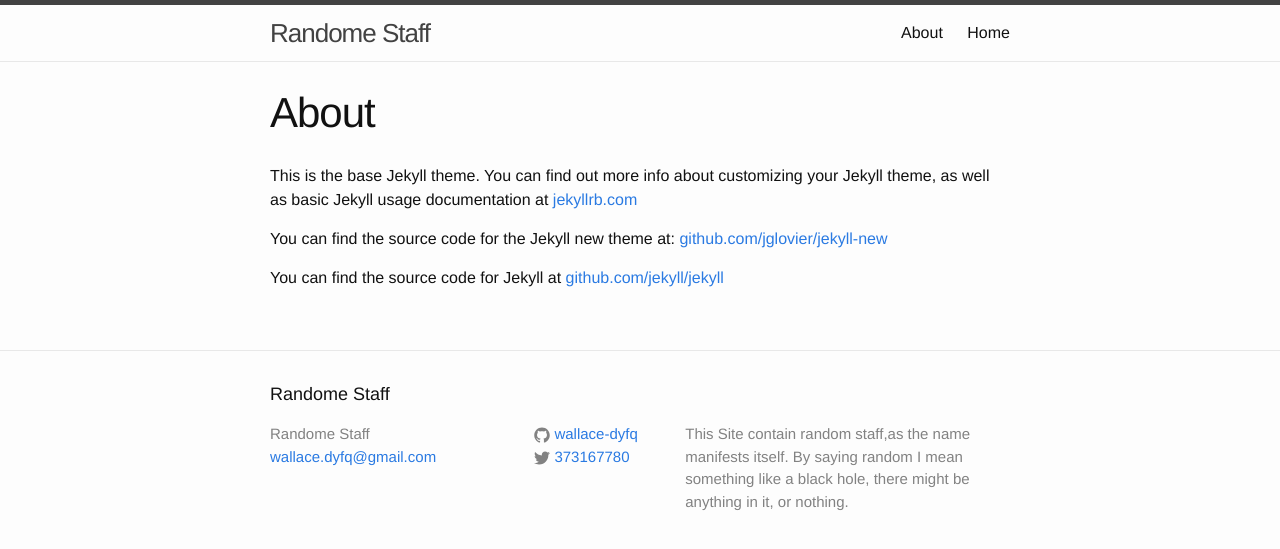
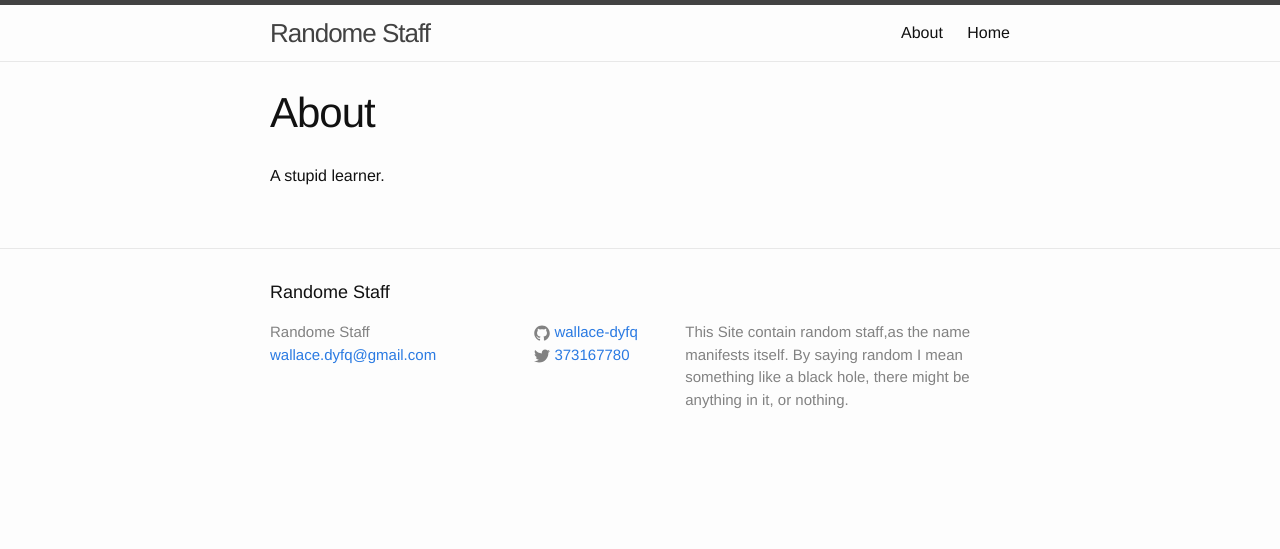
Before and after one commit to Wallace-dyfq/random, a Jekyll site: the page built from about.md, in a window 1280 px wide. Shown: the top 549 px of the page. Built offline with Jekyll 4.4.1, drawn with Linux system fonts in a browser that asks for light colours.

Commit message:
about me

```diff
--- a/about.md
+++ b/about.md
@@ -4,8 +4,4 @@
 permalink: /about/
 ---
 
-This is the base Jekyll theme. You can find out more info about customizing your Jekyll theme, as well as basic Jekyll usage documentation at [jekyllrb.com](http://jekyllrb.com/)
-
-You can find the source code for the Jekyll new theme at: [github.com/jglovier/jekyll-new](https://github.com/jglovier/jekyll-new)
-
-You can find the source code for Jekyll at [github.com/jekyll/jekyll](https://github.com/jekyll/jekyll)
+A stupid learner.
```
